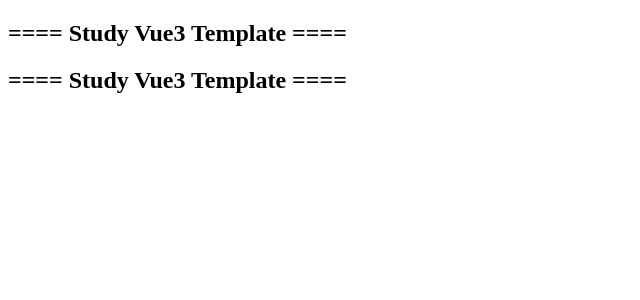
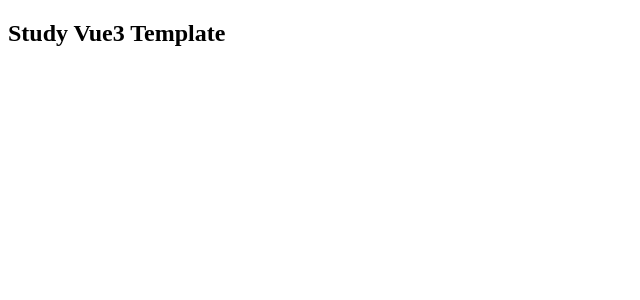
Before and after one commit to fly-soucre/vite-project, a Vue app: page / in a window 1280 px wide. Shown: the top 300 px of the page, without its empty margins (0-640 px from the left). Built offline with nearby package versions, Linux system fonts and the light colour scheme.

Commit message:
coding three

```diff
--- a/src/App.vue
+++ b/src/App.vue
@@ -2,8 +2,7 @@
 </script>
 
 <template>
-  <h2>==== Study Vue3 Template ====</h2>
-  <h2>==== Study Vue3 Template ====</h2>
+  <h2>Study Vue3 Template</h2>
 </template>
 
 <style>
```
